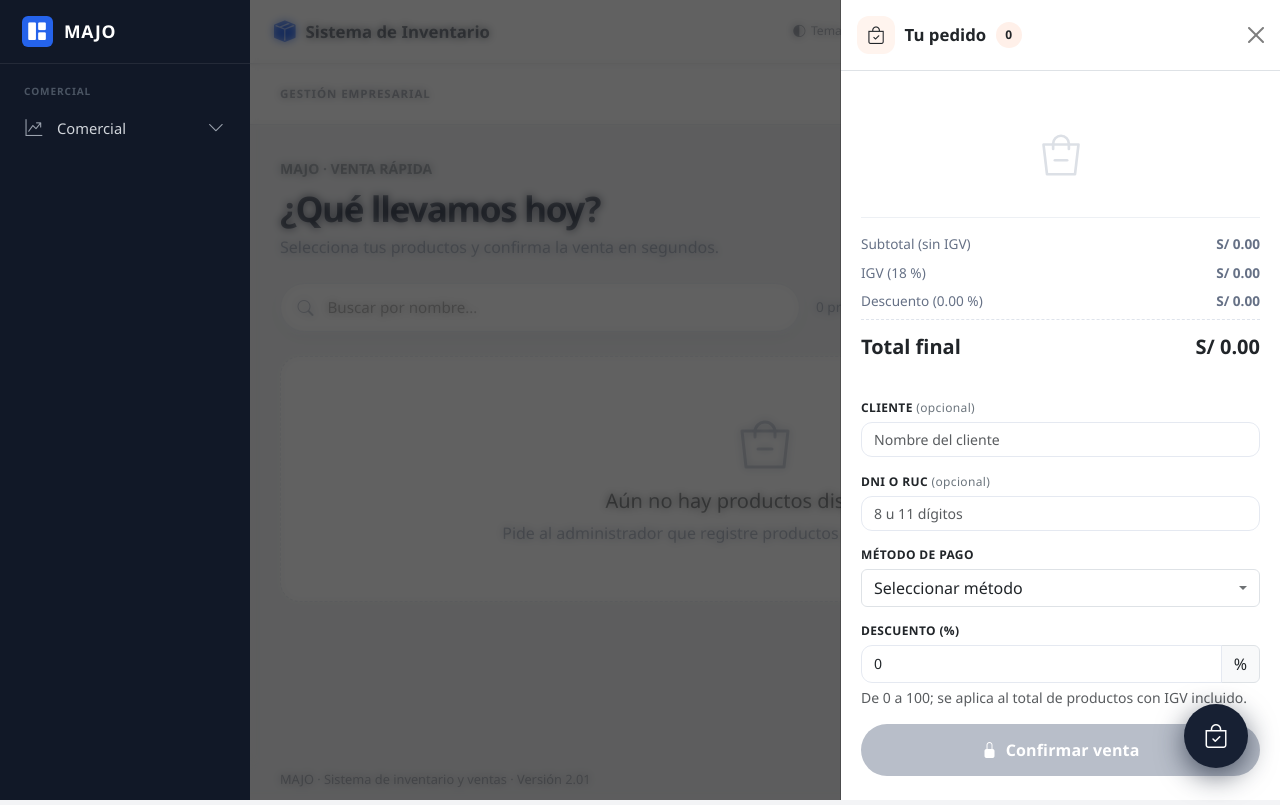
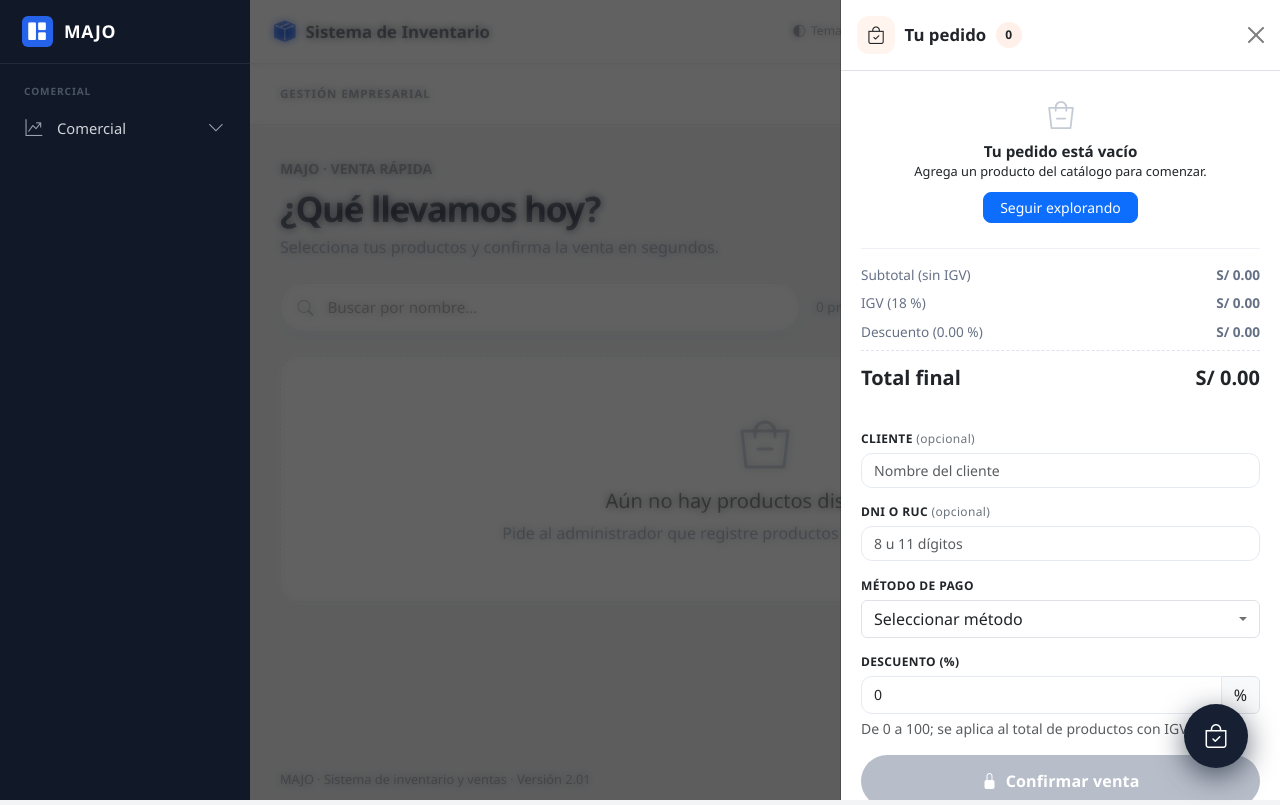
Before and after one commit to victorcandia2311/proyecto-majo, a Laravel app: template resources/views/ventas/pos.blade.php in a window 1280 px wide, after a click that opens the changed part. Run offline with Laravel 12, Linux system fonts and the light colour scheme; the template is opened without the code that fills it, so the values that code supplies are empty; the visitor is signed in with stand-in values (Sample User, id 1); some libraries are stand-ins or nearby versions.

Commit message:
Ajustar centrado y altura en carrito

```diff
--- a/public/js/pos.js
+++ b/public/js/pos.js
@@ -64,6 +64,7 @@ document.addEventListener('DOMContentLoaded', () => {
         // El IGV es la diferencia entre el total y la base imponible.
         const igvCents = totalCents - taxableBaseCents;
         list.replaceChildren();
+        list.classList.toggle('is-empty', cart.size === 0);
 
         if (cart.size === 0) {
             const empty = document.createElement('li');
@@ -71,7 +72,7 @@ document.addEventListener('DOMContentLoaded', () => {
             empty.innerHTML = '<svg viewBox="0 0 64 64" fill="none" aria-hidden="true"><path d="M12 20h40l-4 34H16l-4-34Z" stroke="currentColor" stroke-width="3" stroke-linejoin="round"/><path d="M23 25v-6a9 9 0 0 1 18 0v6" stroke="currentColor" stroke-width="3" stroke-linecap="round"/><path d="M25 38h14" stroke="currentColor" stroke-width="3" stroke-linecap="round"/></svg><div>Tu pedido está vacío</div><small>Agrega un producto del catálogo para comenzar.</small>';
             const browseButton = document.createElement('button');
             browseButton.type = 'button';
-            browseButton.className = 'btn btn-primary rounded-3 px-3 py-2 mt-2';
+            browseButton.className = 'btn btn-primary btn-sm rounded-3 px-3 py-1 mt-2';
             browseButton.dataset.posBrowse = '';
             browseButton.textContent = 'Seguir explorando';
             empty.append(browseButton);
--- a/resources/views/ventas/pos.blade.php
+++ b/resources/views/ventas/pos.blade.php
@@ -284,12 +284,15 @@
 
     /* ── Cart items list ──────────────────────────────────────────── */
     .pos-cart-items {
-        flex-grow: 1;
+        display: flex;
+        flex-direction: column;
+        justify-content: center; /* Centra verticalmente los productos cuando hay pocos */
+        min-height: 145px;       /* Altura mínima suficiente al 100% de zoom sin provocar scroll */
+        max-height: 260px;       /* Solo muestra scroll si agregas muchos productos */
         overflow-y: auto;
+        padding: 0.5rem 0;
         margin: 0;
-        padding: 0;
         list-style: none;
-        min-height: 0;
     }
     .pos-cart-line {
         display: grid;
@@ -349,16 +352,39 @@
     .pos-cart-remove:hover { color: #dc3545; }
 
     /* ── Empty cart state ─────────────────────────────────────────── */
+
+    /* Estado vacío: centrado total y tamaño compacto para zoom al 100% */
+    #pos-cart-items.is-empty {
+        justify-content: center;
+        align-items: center;
+        overflow-y: hidden; /* Evita la barra vertical en estado vacío */
+    }
     .pos-cart-empty {
-        display: grid;
-        justify-items: center;
-        gap: .4rem;
-        padding: 2.5rem .75rem;
-        color: var(--pos-muted);
+        display: flex;
+        flex-direction: column;
+        align-items: center;
+        justify-content: center;
         text-align: center;
-        opacity: .6;
+        padding: 0.5rem;
+        gap: 0.25rem;
     }
-    .pos-cart-empty svg { width: 56px; height: 56px; margin-bottom: .5rem; color: #c5cbd5; }
+    .pos-cart-empty svg { width: 38px; height: 38px; margin-bottom: 0.25rem; color: #c5cbd5; }
+
+    .pos-cart-empty div {
+        font-size: 0.95rem;
+        font-weight: 600;
+        line-height: 1.2;
+    }
+
+    .pos-cart-empty small {
+        font-size: 0.8rem;
+        line-height: 1.2;
+        color: var(--pos-muted);}
+
+    /* Compactar ligeramente los campos inferiores para ganar espacio vertical al 100% */
+    #pos-checkout-form .mb-3 {
+        margin-bottom: 0.55rem !important;
+    }
 
     /* ── Cart footer (anchored) ───────────────────────────────────── */
     .pos-cart-footer { margin-top: auto; padding-top: 1rem; }
```
